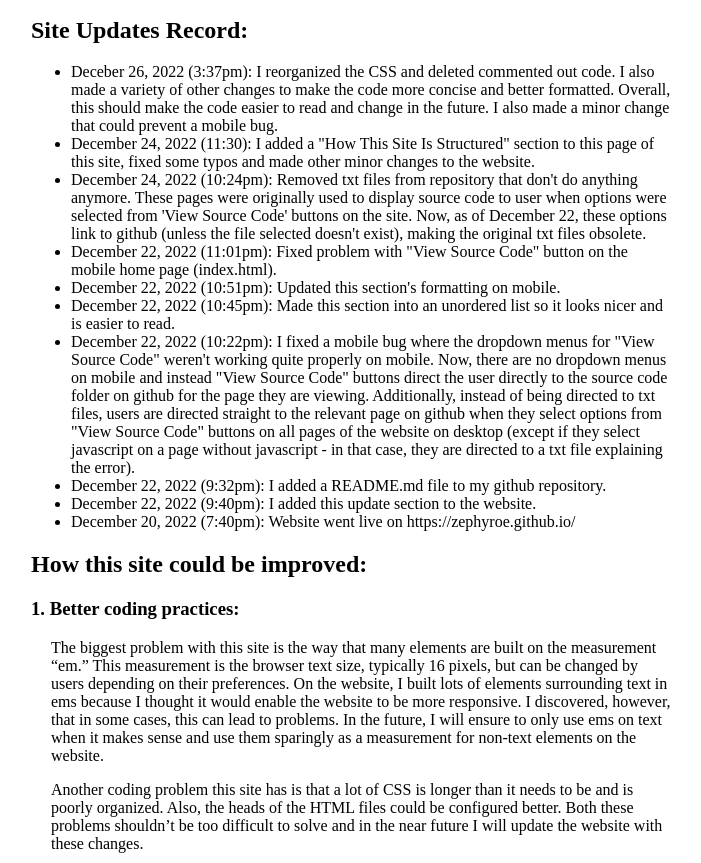
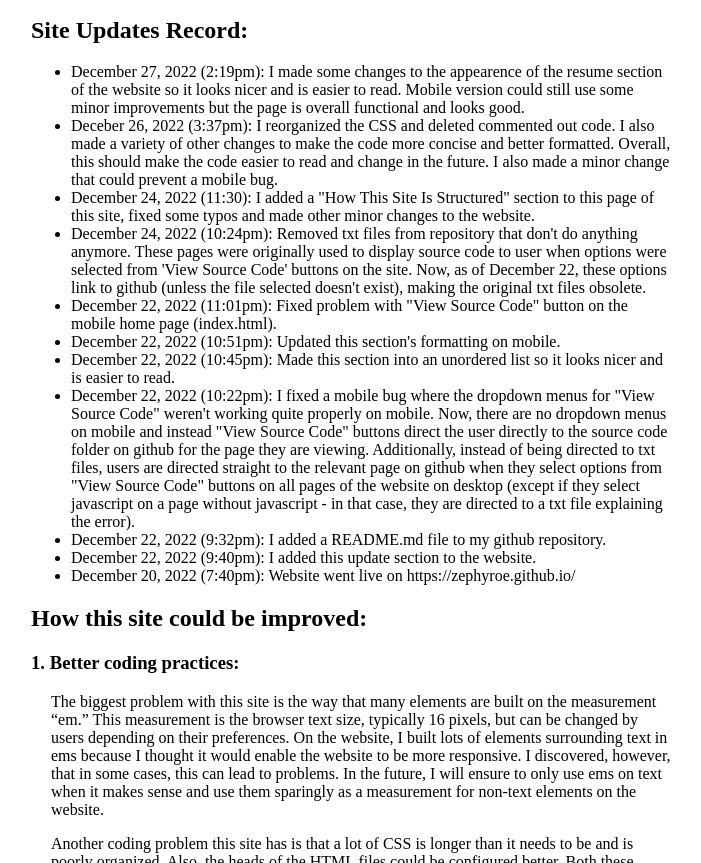
Before and after one commit to zephyroe/zephyroe.gibhub.io, a plain HTML site: page aboutThisSite/aboutThisSite.html in a window 1280 px wide. Shown: the part 1755-2618 px from the top of the page, without its empty margins (289-990 px from the left). Drawn offline with Linux system fonts and the light colour scheme.

Commit message:
Updated site updates record

```diff
--- a/aboutThisSite/aboutThisSite.html
+++ b/aboutThisSite/aboutThisSite.html
@@ -89,6 +89,12 @@
           </div>
           <h2>Site Updates Record:</h2>
           <ul>
+            <li>
+              December 27, 2022 (2:19pm): I made some changes to the appearence
+              of the resume section of the website so it looks nicer and is
+              easier to read. Mobile version could still use some minor
+              improvements but the page is overall functional and looks good.
+            </li>
             <li>
               Deceber 26, 2022 (3:37pm): I reorganized the CSS and deleted
               commented out code. I also made a variety of other changes to make
```
